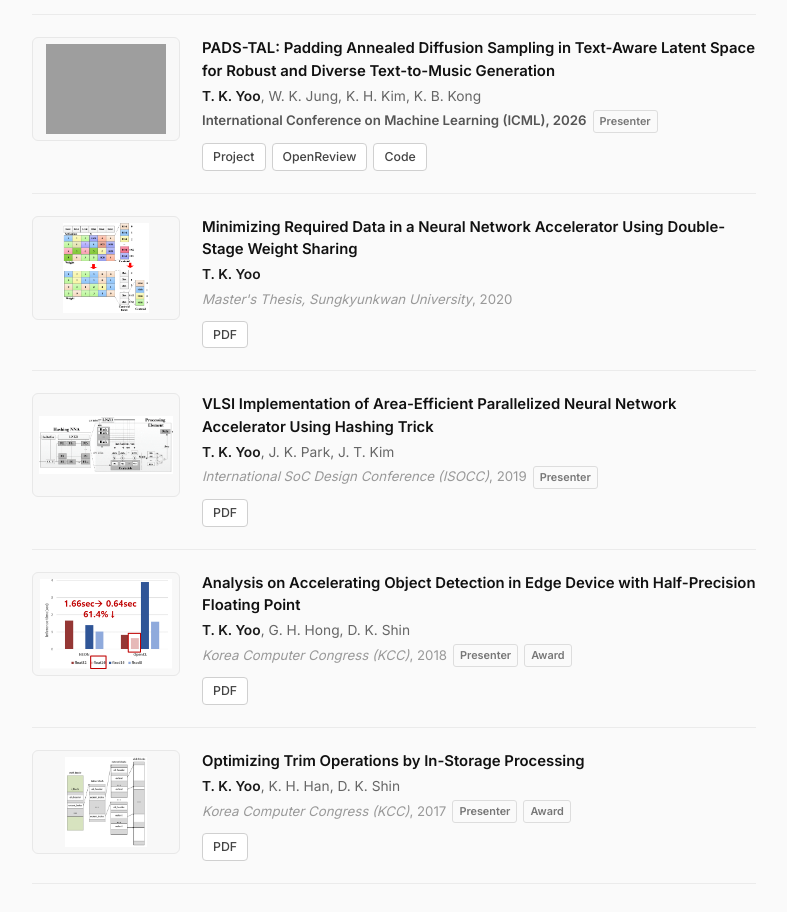
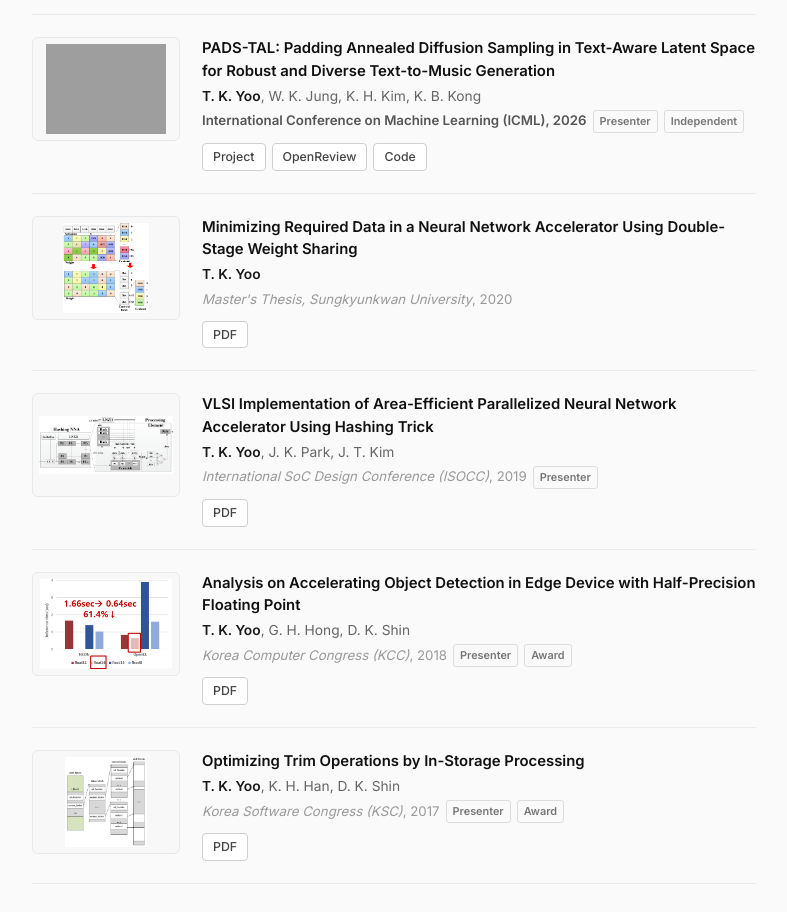
Before and after one commit to tkayyoo/tkayyoo.github.io, a Jekyll site: the page built from index.html, in a window 1280 px wide and 1400 px high, scrolled down 570 px. Shown: the part 146-1058 px from the top of the window, without its empty margins (246-1033 px from the left). Built offline with Jekyll 4.4.1, drawn with Linux system fonts in a browser that asks for light colours; grey boxes are pictures that could not be loaded.

Commit message:
[TK] trivial change

```diff
--- a/index.html
+++ b/index.html
@@ -54,7 +54,7 @@
         <div class="pub-body">
           <div class="pub-title">PADS-TAL: Padding Annealed Diffusion Sampling in Text-Aware Latent Space for Robust and Diverse Text-to-Music Generation</div>
           <div class="pub-authors"><strong>T. K. Yoo</strong>, W. K. Jung, K. H. Kim, K. B. Kong</div>
-          <div class="pub-venue"><span class="conf-highlight">International Conference on Machine Learning (ICML), 2026</span><span class="additional-badge">Presenter</span></div>
+          <div class="pub-venue"><span class="conf-highlight">International Conference on Machine Learning (ICML), 2026</span><span class="additional-badge">Presenter</span><span class="additional-badge">Independent</span></div>
           <div class="pub-links">
             <a href="https://pads-tal.github.io/PADS-TAL.io/" target="_blank" rel="noopener">Project</a>
             <a href="https://openreview.net/forum?id=c0iisI5tJj" target="_blank" rel="noopener">OpenReview</a>
@@ -112,7 +112,7 @@
         <div class="pub-body">
           <div class="pub-title">Optimizing Trim Operations by In-Storage Processing</div>
           <div class="pub-authors"><strong>T. K. Yoo</strong>, K. H. Han, D. K. Shin</div>
-          <div class="pub-venue"><em>Korea Computer Congress (KCC)</em>, 2017<span class="additional-badge">Presenter</span><span class="additional-badge">Award</span></div>
+          <div class="pub-venue"><em>Korea Software Congress (KSC)</em>, 2017<span class="additional-badge">Presenter</span><span class="additional-badge">Award</span></div>
           <div class="pub-links">
             <a href="{{ '/assets/pdf/kcc-2017.pdf' | relative_url }}" target="_blank" rel="noopener">PDF</a>
           </div>
```
